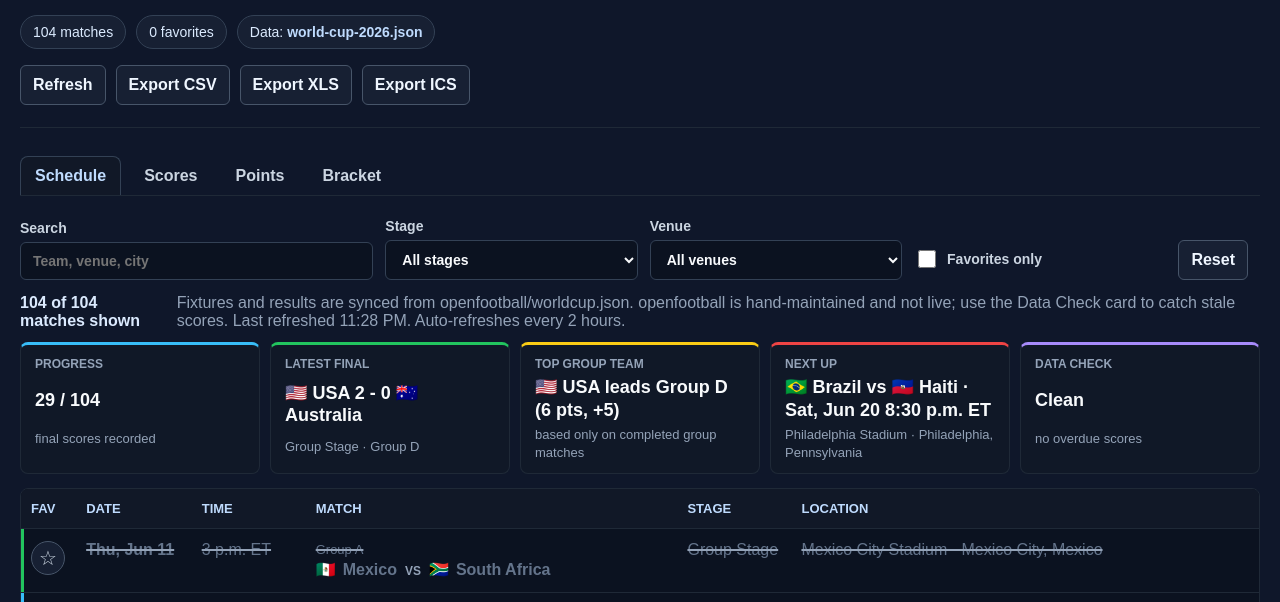
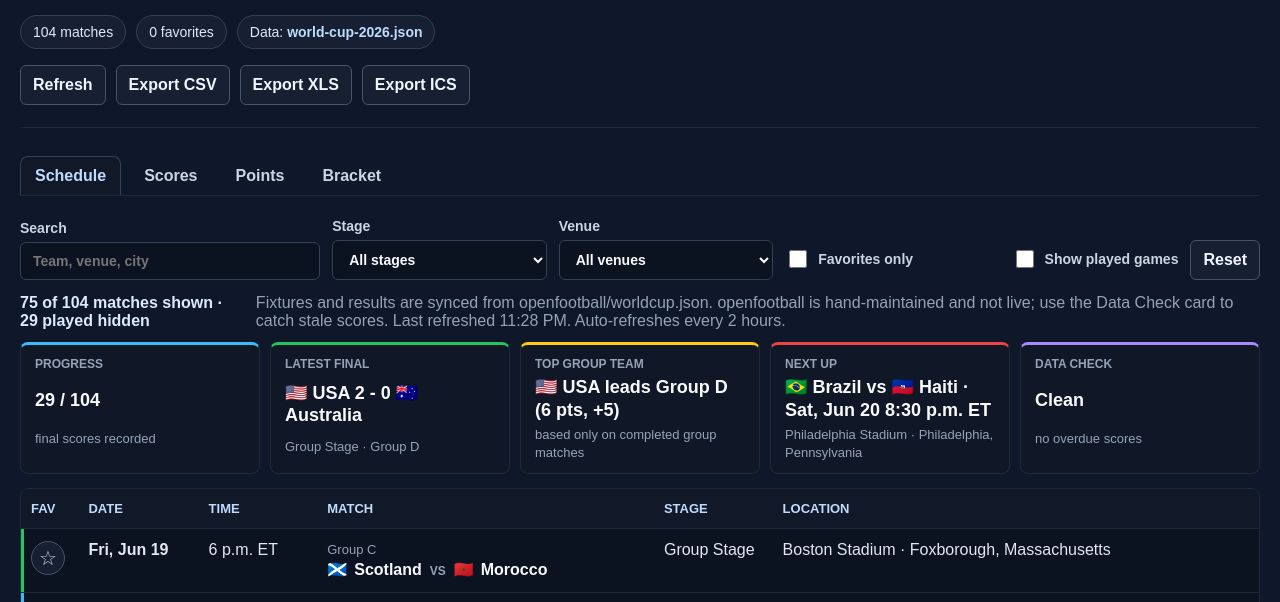
Before and after one commit to numerate64/worldcup2026, a website: page index.html in a window 1280 px wide. Both pictures are taken after a click on the button "Reset". Shown: the part 180-782 px from the top of the page. Drawn offline with Linux system fonts and the light colour scheme.

Commit message:
Hide played games by default

```diff
--- a/index.html
+++ b/index.html
@@ -56,6 +56,10 @@
       <label class="checkbox-label">
         <input id="favoritesOnly" type="checkbox">
         Favorites only
+      </label>
+      <label class="checkbox-label">
+        <input id="showCompleted" type="checkbox">
+        Show played games
       </label>
       <button class="secondary-button" id="resetFilters" type="button">Reset</button>
     </section>
--- a/soccer.js
+++ b/soccer.js
@@ -1,4 +1,5 @@
 const FAVORITES_KEY = 'worldCup2026Favorites.v1';
+const SHOW_COMPLETED_KEY = 'worldCup2026ShowCompleted.v1';
 const SCORE_REFRESH_INTERVAL_MS = 2 * 60 * 60 * 1000;
 const KNOCKOUT_STAGES = ['Round of 32', 'Round of 16', 'Quarterfinals', 'Semifinals', 'Third Place', 'Final'];
 const TEAM_FLAGS = {
@@ -69,6 +70,7 @@ const els = {
   stageFilter: document.getElementById('stageFilter'),
   venueFilter: document.getElementById('venueFilter'),
   favoritesOnly: document.getElementById('favoritesOnly'),
+  showCompleted: document.getElementById('showCompleted'),
   scheduleControls: document.getElementById('scheduleControls'),
   resetFilters: document.getElementById('resetFilters'),
   refreshScores: document.getElementById('refreshScores'),
@@ -100,6 +102,14 @@ function loadFavorites() {
 
 function saveFavorites() {
   localStorage.setItem(FAVORITES_KEY, JSON.stringify([...favorites]));
+}
+
+function loadShowCompleted() {
+  return localStorage.getItem(SHOW_COMPLETED_KEY) === 'true';
+}
+
+function saveShowCompleted() {
+  localStorage.setItem(SHOW_COMPLETED_KEY, String(els.showCompleted.checked));
 }
 
 function html(value) {
@@ -319,6 +329,7 @@ function getFilteredMatches() {
     if (stage && match.stage !== stage) return false;
     if (venue && match.venue !== venue) return false;
     if (els.favoritesOnly.checked && !favorites.has(match.id)) return false;
+    if (!els.showCompleted.checked && hasBeenPlayed(match)) return false;
     if (!search) return true;
 
     return [
@@ -358,7 +369,9 @@ function render() {
     els.visibleCount.textContent = `${standings.length} teams with accumulated points shown`;
   } else {
     const label = currentView === 'scores' ? 'scores' : 'matches';
-    els.visibleCount.textContent = `${filtered.length} of ${matches.length} ${label} shown`;
+    const hiddenPlayed = els.showCompleted.checked ? 0 : matches.filter(hasBeenPlayed).length;
+    const hiddenNote = hiddenPlayed ? ` · ${hiddenPlayed} played hidden` : '';
+    els.visibleCount.textContent = `${filtered.length} of ${matches.length} ${label} shown${hiddenNote}`;
   }
   els.matchCount.textContent = `${matches.length} matches`;
   els.favoriteCount.textContent = `${favorites.size} favorite${favorites.size === 1 ? '' : 's'}`;
@@ -370,6 +383,14 @@ function render() {
 
 function hasScore(match) {
   return numericScore(match, 0) !== null && numericScore(match, 1) !== null;
+}
+
+function hasBeenPlayed(match) {
+  if (hasScore(match)) return true;
+  const status = normalize(match.status);
+  if (status.includes('final') || status.includes('complete') || status.includes('finished')) return true;
+  const kickoff = new Date(match.kickoffEt).getTime();
+  return Number.isFinite(kickoff) && Date.now() > kickoff + (2.5 * 60 * 60 * 1000);
 }
 
 function completedMatches() {
@@ -618,6 +639,8 @@ function resetFilters() {
   els.stageFilter.value = '';
   els.venueFilter.value = '';
   els.favoritesOnly.checked = false;
+  els.showCompleted.checked = false;
+  saveShowCompleted();
   render();
 }
 
@@ -670,6 +693,11 @@ els.searchFilter.addEventListener('input', render);
 [els.stageFilter, els.venueFilter, els.favoritesOnly].forEach(control => {
   control.addEventListener('change', render);
 });
+els.showCompleted.checked = loadShowCompleted();
+els.showCompleted.addEventListener('change', () => {
+  saveShowCompleted();
+  render();
+});
 
 els.resetFilters.addEventListener('click', resetFilters);
 els.refreshScores.addEventListener('click', () => loadSoccerData({ manual: true }));
```
